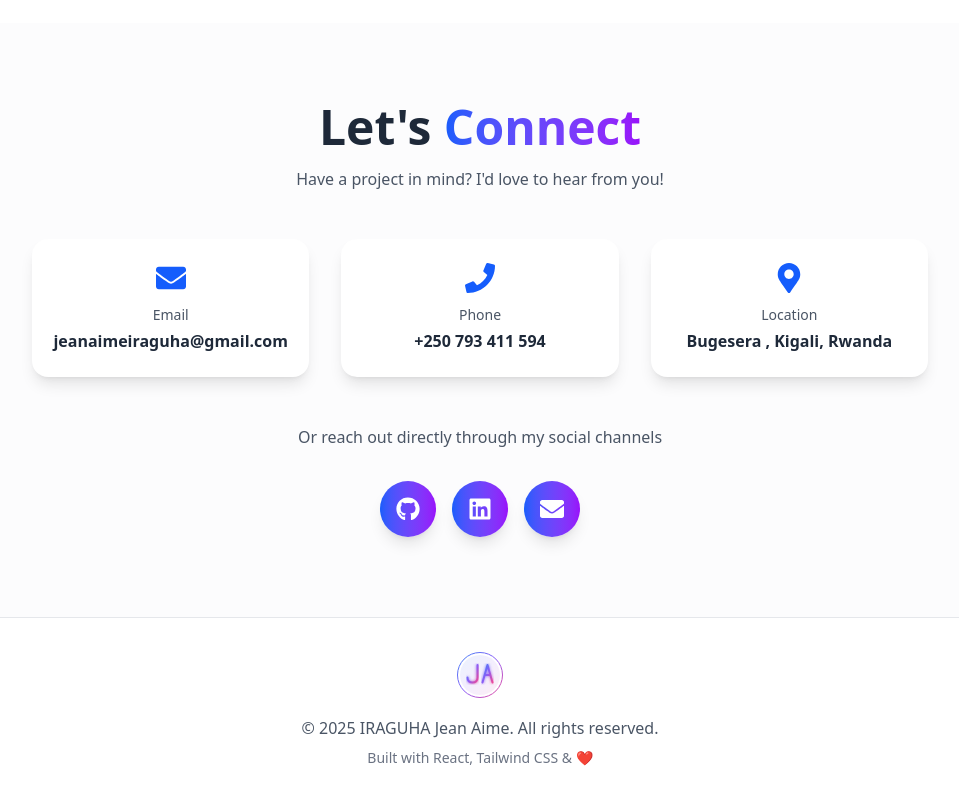
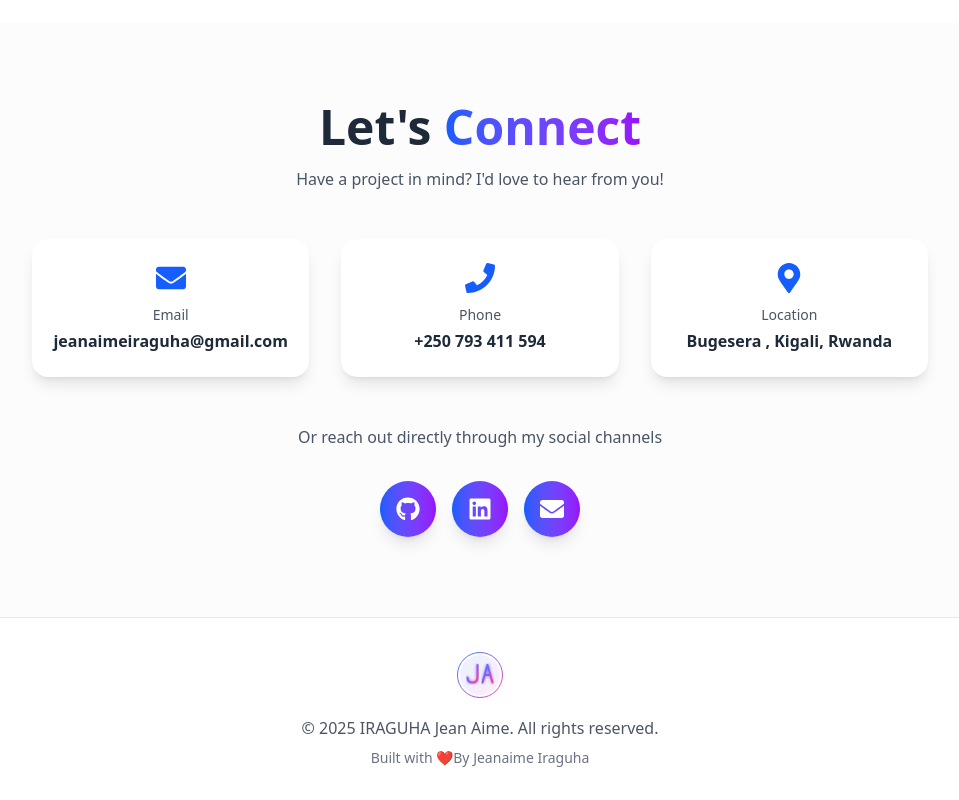
Before and after one commit to jeanaimeiraguha/Modernport, a React (Vite) app: page / in a window 1280 px wide. Shown: the part 5115-5915 px from the top of the page, without its empty margins (160-1119 px from the left). Built offline with nearby package versions, Linux system fonts and the light colour scheme.

Commit message:
first commit

```diff
--- a/src/PortfolioPage.jsx
+++ b/src/PortfolioPage.jsx
@@ -1504,7 +1504,7 @@ export default function Portfolio() {
               © {new Date().getFullYear()} {personalData.name}. All rights reserved.
             </p>
             <p className="text-sm text-gray-500 dark:text-gray-500">
-              Built with React, Tailwind CSS & ❤️
+              Built with ❤️By Jeanaime Iraguha
             </p>
           </div>
         </footer>
```
